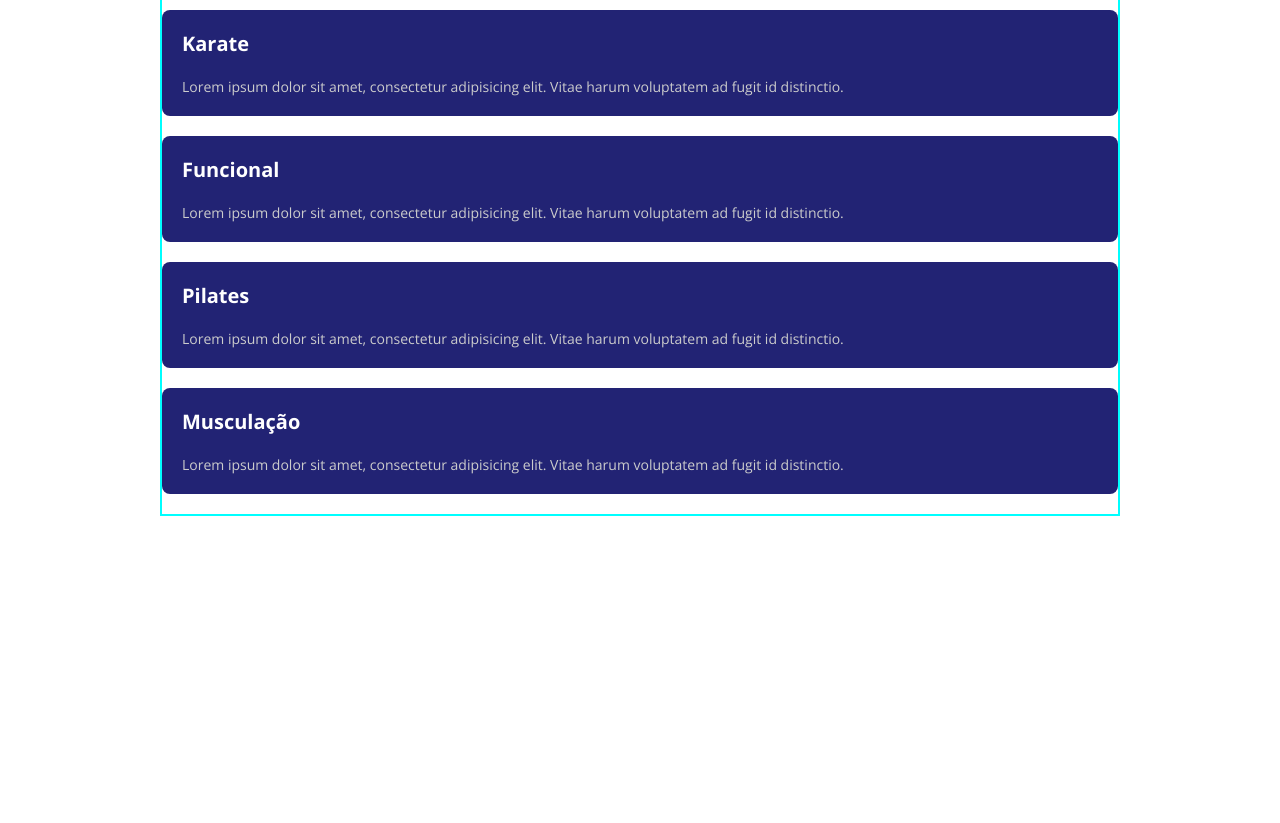
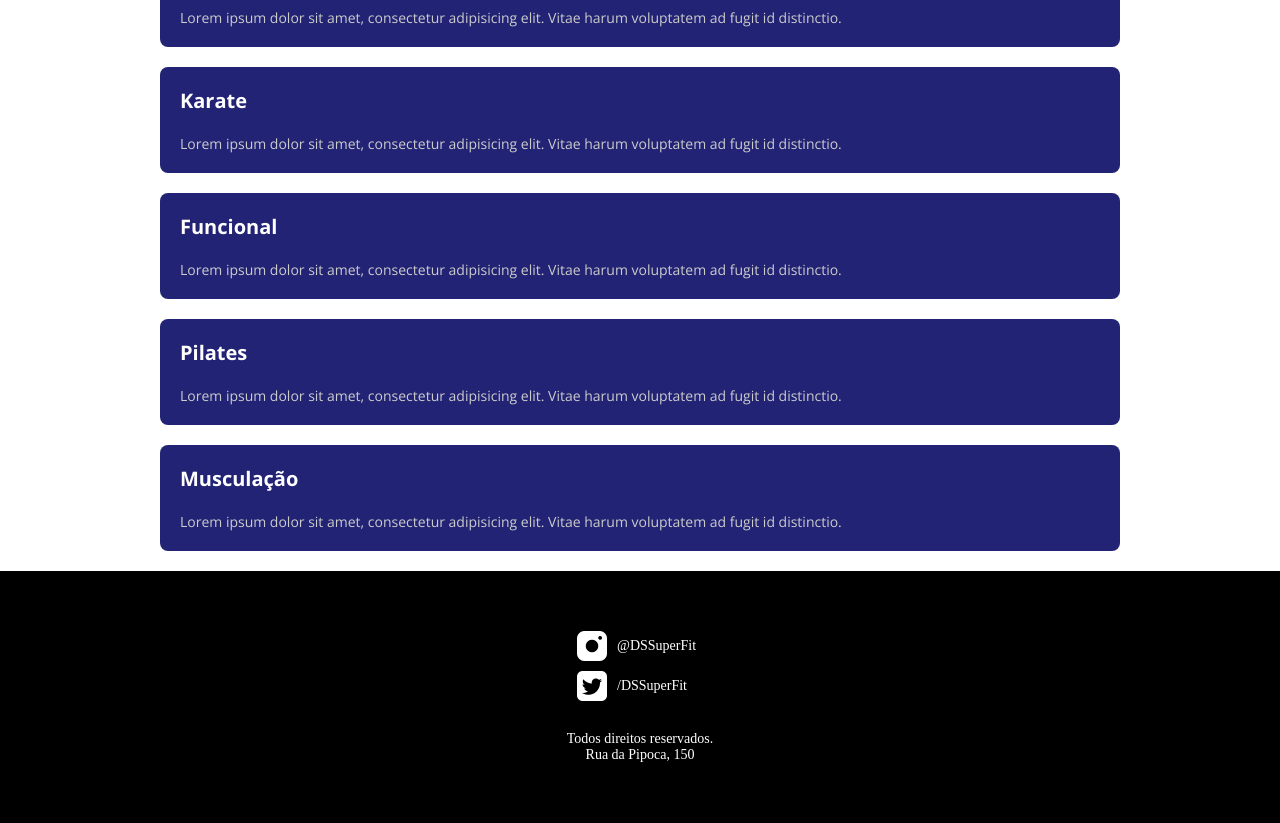
Before and after one commit to andreportol/DSModulo3_desafio-2, a plain HTML site: page index.html in a window 1280 px wide. Shown: the part 806-1629 px from the top of the page. Before the commit the page ends 1322 px from the top, so only its background shows below. Drawn offline with nearby package versions, Linux system fonts and the light colour scheme.

Commit message:
footer finalizado.

```diff
--- a/css/styles.css
+++ b/css/styles.css
@@ -46,14 +46,12 @@ header {
     font-size: 14px;
 }
 
-a,
-a:hover {
+a,a:hover {
     color: unset;
     text-decoration: none;
 }
 
 .container {
-    border: aqua 2px solid;
     width: 100%;
     max-width: 960px;
     margin: 0 auto;
@@ -62,6 +60,7 @@ a:hover {
 .introduce {
     background: var(--color-blue);
     color: var(--color-white);
+    height: 418px;
 }
 
 .introduce h2 {
@@ -92,11 +91,12 @@ a:hover {
 .fitness-text {
     font-weight: 400;
     font-size: 14px;
-    padding: 0px 20px 20px 20px;
+    padding: 20px 20px 20px 20px;
 }
 
 .modalidade {
     background: var(--color-white);
+
 }
 
 .modalidade h2 {
@@ -131,3 +131,43 @@ a:hover {
     color: var(--bg-color-gray);
     padding: 0px 0px 20px 20px;
 }
+
+footer {
+    background: var(--color-black);
+    font-family: 'Open Sans';
+    font-style: normal;
+    font-weight: 400;
+    font-size: 14px;
+    color: var(--color-white);
+    text-align: center;
+}
+
+footer img {
+    width: 30px;
+    height: 30px;
+}
+
+.footer-text {
+    display: flex;
+    align-items: center;
+    padding-bottom: 10px;
+    padding-top: 60px;
+    padding-left: 417px;
+}
+.footer-text a{
+    padding-left: 10px;
+}
+
+.footer-text-1 {
+    display: flex;
+    align-items: center;
+    padding-bottom: 30px;
+    padding-left: 417px;
+}
+.footer-text-1 p{
+   padding-left: 10px;
+}
+
+.footer-text-2 {
+    padding-bottom: 60px;
+}
--- a/index.html
+++ b/index.html
@@ -115,7 +115,23 @@
     </main>
 
     <footer>
+        <div class="container">
+            <div class="footer-main">
+                <div class="footer-text">
+                    <img src="img/foto.png" alt="foto">
+                    <a href="#">@DSSuperFit</a>
+                </div>
+                <div class="footer-text-1">
+                    <img src="img/twiter.png" alt="twiter">
+                    <p>/DSSuperFit</p>
+                </div>
+                <div class="footer-text-2">
+                    <p>Todos direitos reservados.</p>
+                    <p>Rua da Pipoca, 150</p>
+                </div>
+            </div>
 
+        </div>
     </footer>
 </body>
 
```
